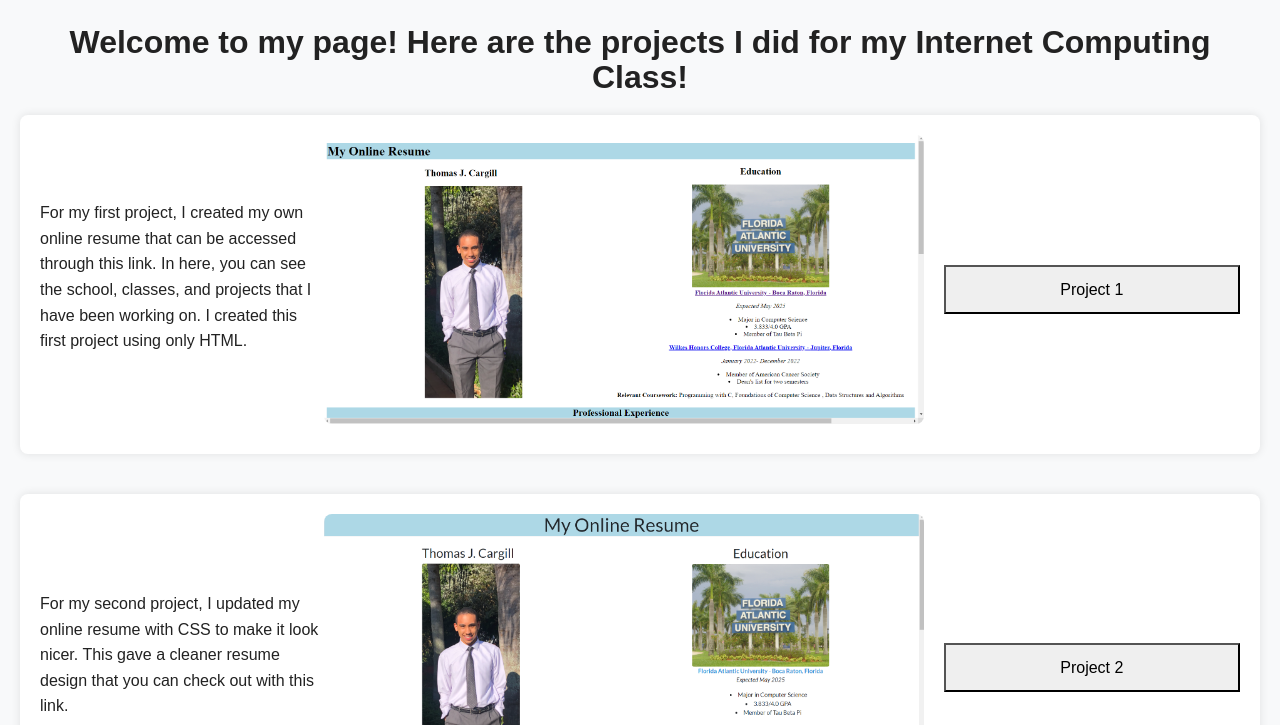
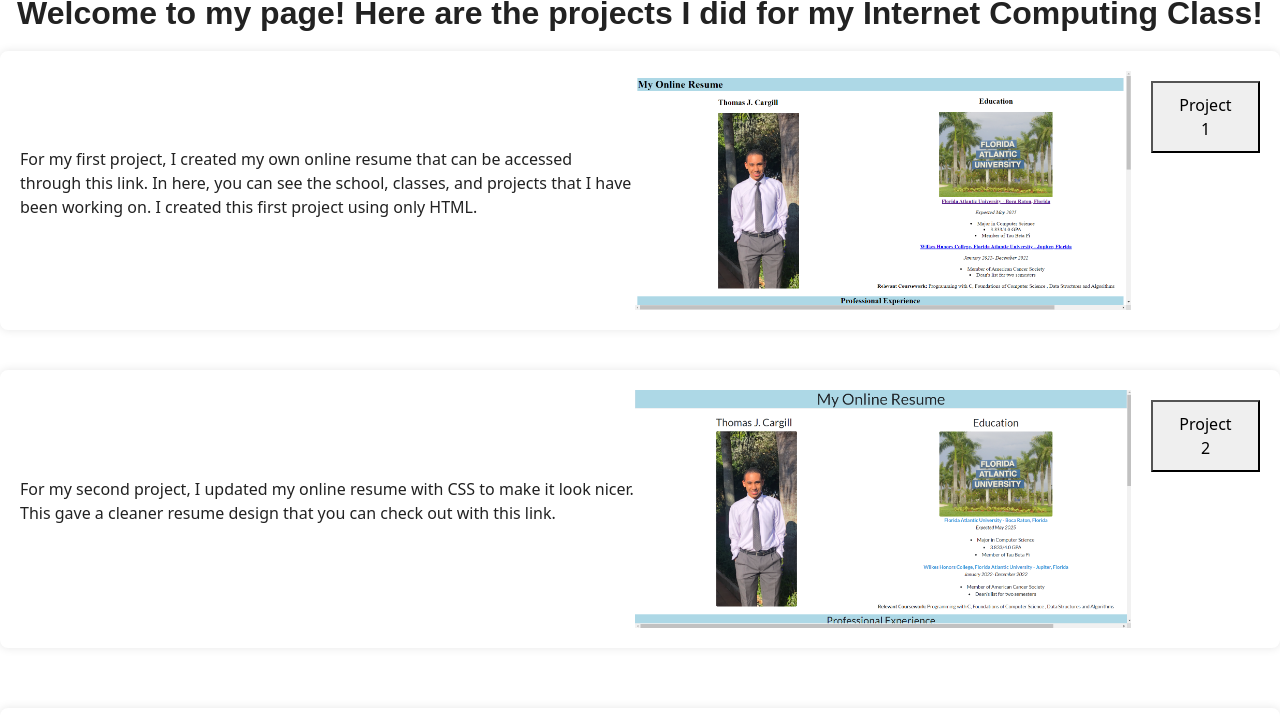
Before and after one commit to tcargill1/tc-website, a website: page my_website/public/index.html in a window 1280 px wide. Shown: the part 140-865 px from the top of the page. Drawn offline with nearby package versions, Linux system fonts and the light colour scheme; a web font is replaced by a local one.

Commit message:
seeing if works

```diff
--- a/my_website/public/mystyle.css
+++ b/my_website/public/mystyle.css
@@ -128,83 +128,115 @@ section {
     left: 23%;
 }*/
 
-/* Basic Reset */
-* {
-    margin: 0;
-    padding: 0;
-    box-sizing: border-box;
-}
-
-/* Body styling */
-body {
-    font-family: Arial, sans-serif;
-    line-height: 1.6;
-    padding: 20px;
-    background-color: #f8f9fa;
+/* Navbar adjustments */
+.navbar-nav .nav-item {
+    margin-right: 20px;
 }
 
 /* Header styling */
-h1, h2 {
-    margin-bottom: 20px;
+h2 {
+    margin-top: 25px;
     text-align: center;
 }
 
-/* Navbar */
-.navbar {
-    margin-bottom: 20px;
+/* Image styling */
+img {
+    width: 100%;
+    height: auto;
 }
 
-/* Sections styling */
+/* Link styling */
+a {
+    text-decoration: none;
+    color: #000;
+}
+
+/* Section styling */
 section {
-    margin-bottom: 40px;
+    margin-top: 20px;
     padding: 20px;
     background-color: #ffffff;
     border-radius: 8px;
     box-shadow: 0 0 10px rgba(0,0,0,0.1);
 }
 
-/* Paragraph styling */
+/* Flexbox layout for sections */
+section {
+    display: flex;
+    flex-direction: column;
+    align-items: center;
+    justify-content: center;
+}
+
+section img {
+    width: 90%;
+    max-width: 500px;
+    margin-bottom: 20px;
+}
+
 section p {
     margin-bottom: 15px;
+    text-align: center;
 }
 
-/* Images styling */
-section img {
-    width: 100%;
-    height: auto;
-    border-radius: 8px;
-    margin-bottom: 10px;
+section button {
+    margin-top: 10px;
+    padding: 10px 20px;
+    font-size: 16px;
 }
 
-/* Buttons styling */
-button {
-    display: block;
-    width: 100%;
-    padding: 10px;
-    font-size: 16px;
-    margin-top: 10px;
+/* Project specific styling */
+.project-1 img,
+.project-2 img,
+.project-3 img,
+.project-4 img {
+    max-width: 500px;
 }
 
-button a {
-    color: black;
-    text-decoration: none;
+.project-1 button,
+.project-2 button,
+.project-3 button,
+.project-4 button {
+    width: auto;
 }
 
-button a:hover {
-    text-decoration: underline;
+/* Responsive adjustments */
+@media (min-width: 768px) {
+    section {
+        flex-direction: row;
+        justify-content: space-between;
+    }
+
+    section img {
+        width: 40%;
+        margin: 0 20px 0 0;
+    }
+
+    section p {
+        width: 50%;
+        text-align: left;
+    }
+
+    section button {
+        align-self: flex-start;
+    }
 }
 
-/* Responsive Design */
-@media (min-width: 768px) {
-    section {
-        display: flex;
-        align-items: center;
+/* Project specific margins for larger screens */
+@media (min-width: 1024px) {
+    .project-2 {
+        margin-top: 40px;
     }
-    section img {
-        width: 50%;
-        margin-right: 20px;
+
+    .project-3 {
+        margin-top: 60px;
     }
-    section p, section button {
-        width: 50%;
+
+    .project-4 {
+        margin-top: 80px;
+    }
+
+    .project-5 {
+        margin-top: 100px;
     }
 }
```
